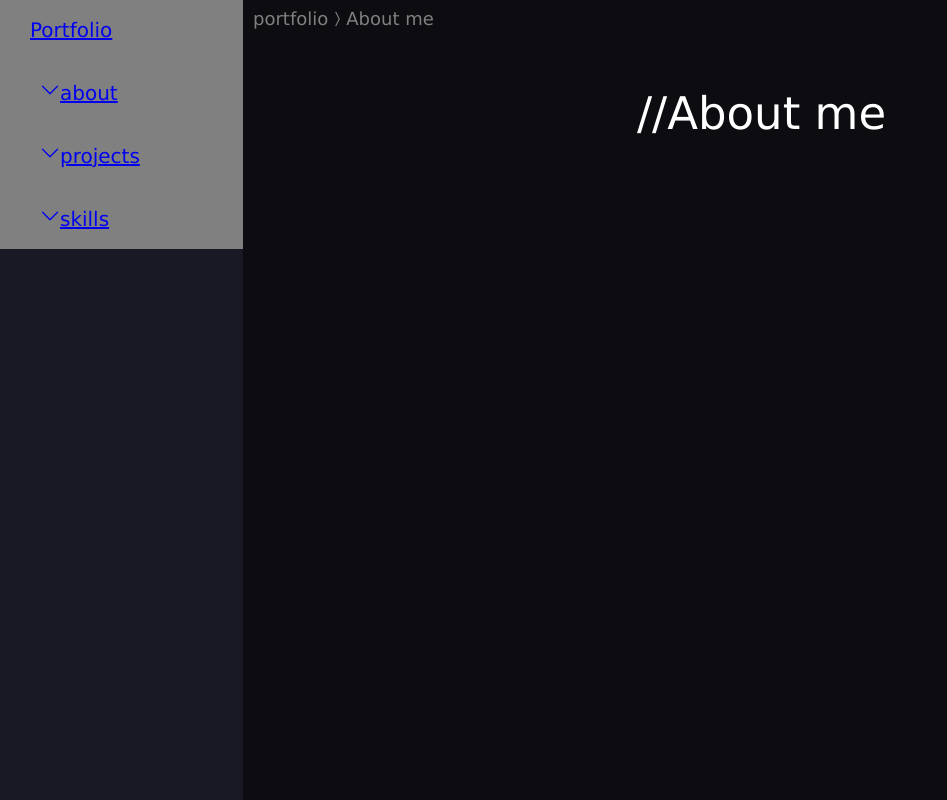
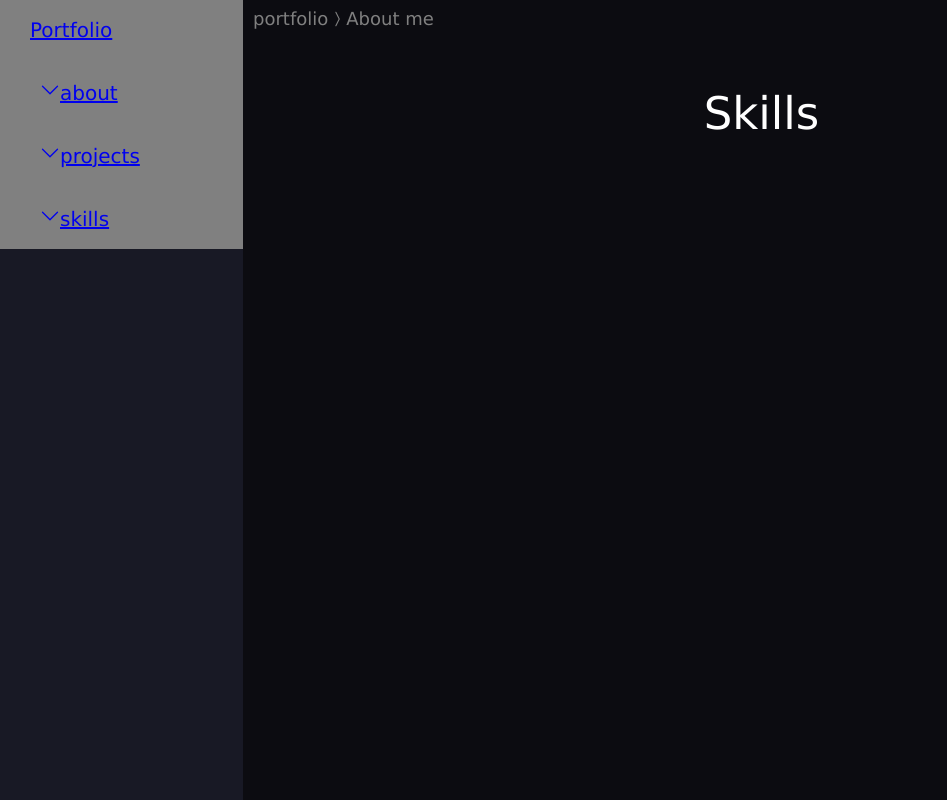
Before and after one commit to Goddemi/Portfolio, a React (Create React App) app in the folder client/: page /skills in a window 1280 px wide. Shown: the whole page, without its empty margins (0-947 px from the left). Built offline with nearby package versions, Linux system fonts and the light colour scheme.

Commit message:
Add : header title 동적으로 만들기

```diff
--- a/client/src/components/header/Header.tsx
+++ b/client/src/components/header/Header.tsx
@@ -1,18 +1,25 @@
 import React from "react";
+import { useLocation } from "react-router-dom";
+
 import styled from "styled-components";
 import HeaderBar from "./HeaderBar";
 
-//About me
+const Header: React.FC = () => {
+  const location = useLocation();
+  const title =
+    location.pathname === "/about"
+      ? "About me"
+      : location.pathname === "/projects"
+      ? "Projects"
+      : location.pathname === "/skills"
+      ? "Skills"
+      : "안녕하세요!";
 
-const Header: React.FC = () => {
   return (
     <HeaderContainer>
       <HeaderBar />
       <HeaderTitle>
-        <h1>//About me</h1>
-        {/* <span>const </span>
-        <span>이강철</span>
-        <span> = {"{  }"}</span> */}
+        <h1>{title}</h1>
       </HeaderTitle>
     </HeaderContainer>
   );
--- a/client/src/pages/MainLayout.tsx
+++ b/client/src/pages/MainLayout.tsx
@@ -1,12 +1,10 @@
 import React from "react";
-import { Outlet, useParams } from "react-router-dom";
+import { Outlet } from "react-router-dom";
 import styled from "styled-components";
 import Header from "../components/header/Header";
 import Nav from "../components/nav/Nav";
 
 const MainLayout: React.FC = () => {
-  const params = useParams();
-
   return (
     <Container>
       <Nav />
--- a/client/src/pages/projects/Projects.tsx
+++ b/client/src/pages/projects/Projects.tsx
@@ -1,7 +1,10 @@
 import React from "react";
+import styled from "styled-components";
 
 const Projects = () => {
-  return <div></div>;
+  return <Container></Container>;
 };
 
 export default Projects;
+
+const Container = styled.div``;
```
